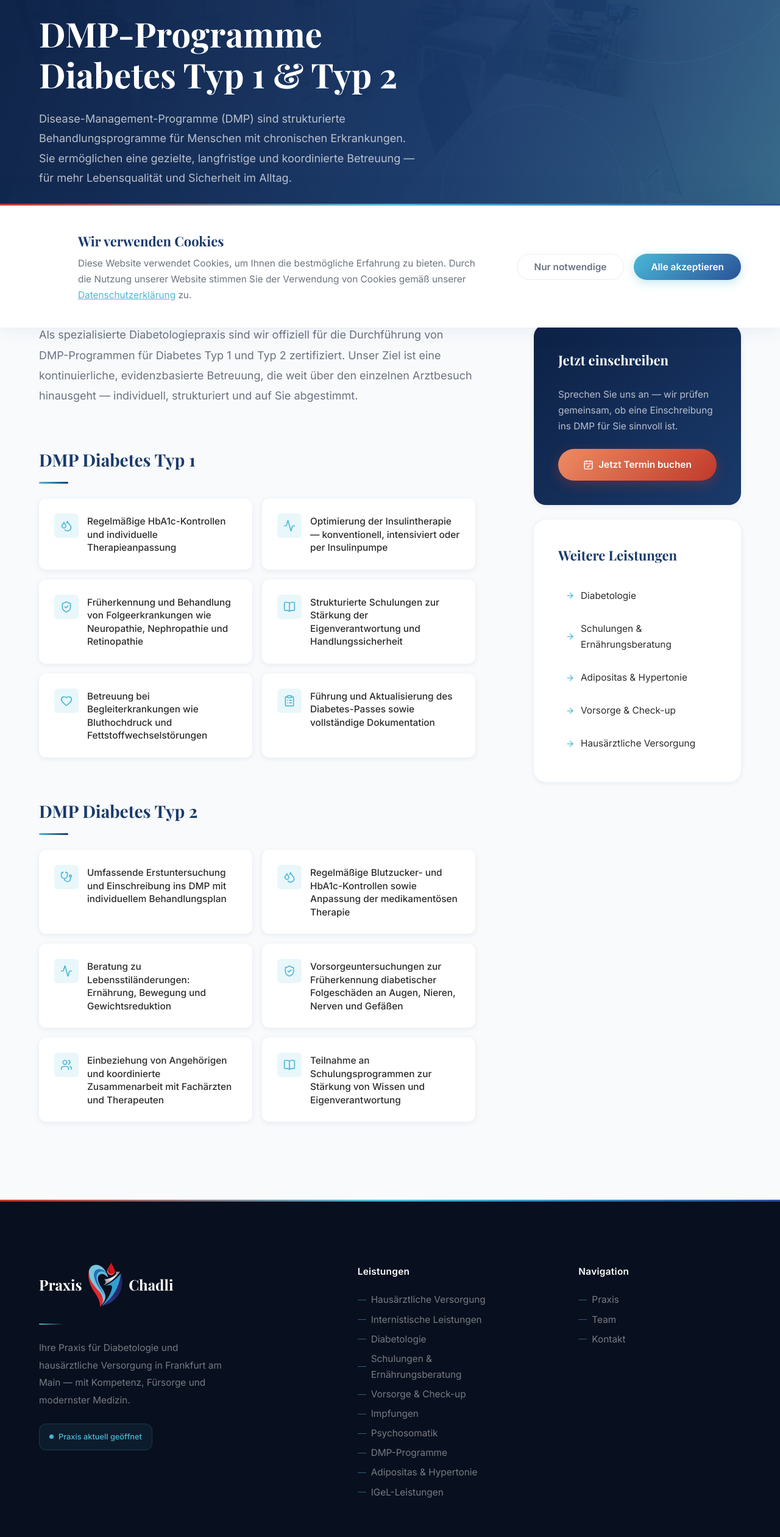
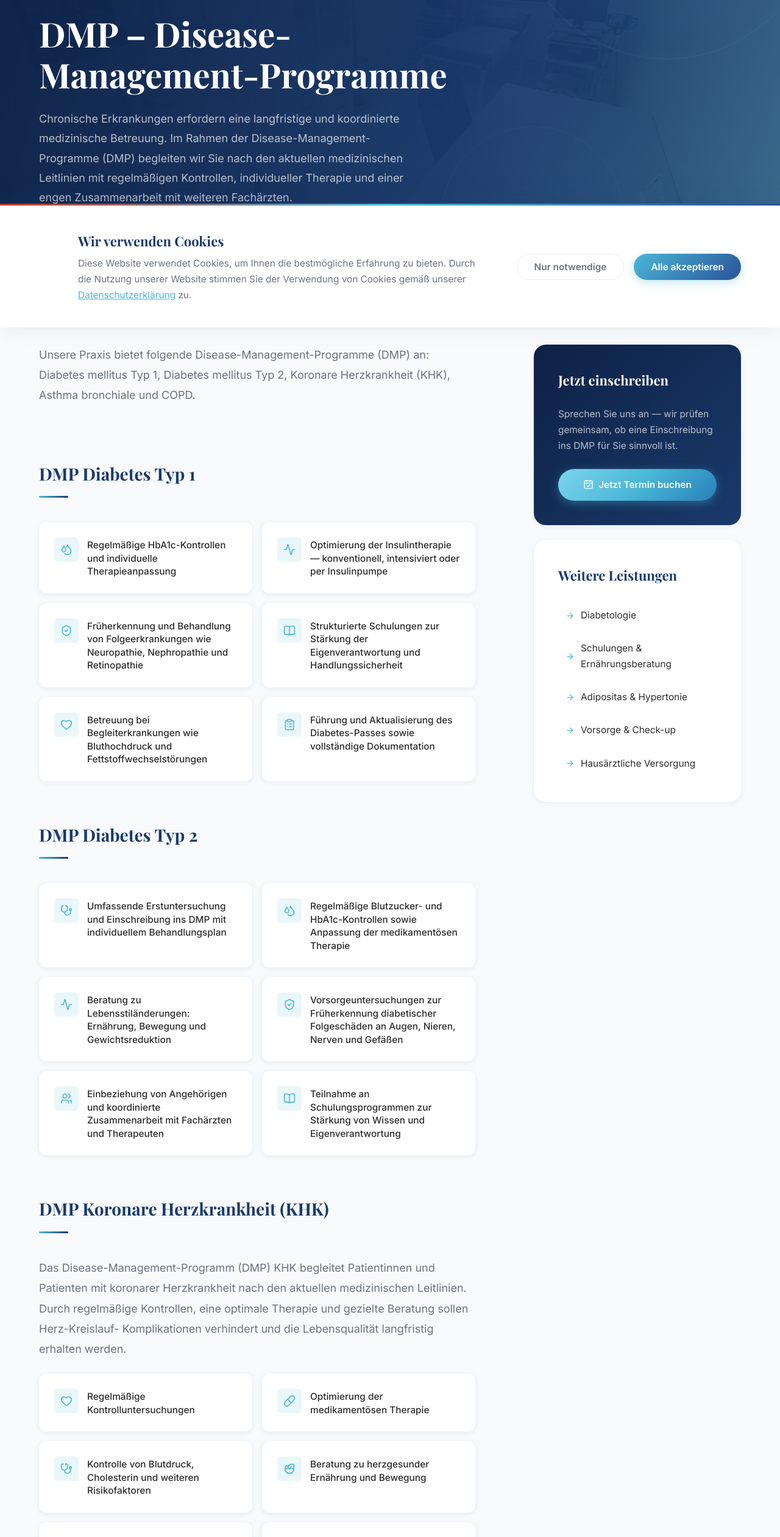
Before and after one commit to Alpy81/doctors-office-demo, a React (Vite) app: page /leistungen/dmp in a window 1280 px wide. Shown: the part 263-2783 px from the top of the page at 61% size. Built offline with nearby package versions, Linux system fonts and the light colour scheme.

Commit message:
update commit

```diff
--- a/src/components/LeistungPage/LeistungPage.css
+++ b/src/components/LeistungPage/LeistungPage.css
@@ -163,6 +163,7 @@
   font-size: var(--fs-base);
   color: var(--color-text-light);
   line-height: 1.85;
+  margin-bottom: var(--space-md);
 }
 
 .leistung-content__section-title {
@@ -170,7 +171,7 @@
   font-size: var(--fs-lg);
   font-weight: 700;
   color: var(--color-primary);
-  margin-bottom: var(--space-md);
+  margin-bottom: var(--space-lg);
   position: relative;
   padding-bottom: var(--space-sm);
 }
@@ -287,7 +288,7 @@
   justify-content: center;
   gap: 8px;
   padding: 13px 20px;
-  background: linear-gradient(135deg, #ed8c63, #c0392b);
+  background: linear-gradient(135deg, #7dd4ed, #4ab8d8, #2980b9);
   color: var(--color-white);
   border-radius: var(--radius-full);
   font-size: var(--fs-sm);
@@ -295,12 +296,12 @@
   text-decoration: none;
   transition: transform var(--transition-fast),
     box-shadow var(--transition-fast);
-  box-shadow: 0 6px 20px rgba(192, 57, 43, 0.35);
+ box-shadow: 0 4px 16px rgba(74, 184, 216, 0.40);
 }
 
 .leistung-sidebar__btn:hover {
   transform: translateY(-2px);
-  box-shadow: 0 10px 26px rgba(192, 57, 43, 0.5);
+   box-shadow: 0 4px 16px rgba(74, 184, 216, 0.40);
 }
 
 .leistung-sidebar__btn--outline {
--- a/src/pages/Leistungen/DMP.tsx
+++ b/src/pages/Leistungen/DMP.tsx
@@ -1,4 +1,4 @@
-import { NavLink } from "react-router-dom";
+import { NavLink } from 'react-router-dom'
 import {
   ClipboardList,
   Heart,
@@ -11,71 +11,68 @@ import {
   ArrowRight,
   ChevronRight,
   Droplets,
-} from "lucide-react";
-import "../../components/LeistungPage/LeistungPage.css";
-import behandlungsraum from "../../assets/images/behandlungsraum2.jpg";
+  Pill,
+  Salad,
+  Wind,
+  TrendingUp,
+  Leaf,
+  Cigarette,
+} from 'lucide-react'
+import '../../components/LeistungPage/LeistungPage.css'
+import behandlungsraum from '../../assets/images/behandlungsraum2.jpg'
 
 const dmpTyp1 = [
-  {
-    icon: <Droplets size={20} />,
-    text: "Regelmäßige HbA1c-Kontrollen und individuelle Therapieanpassung",
-  },
-  {
-    icon: <Activity size={20} />,
-    text: "Optimierung der Insulintherapie — konventionell, intensiviert oder per Insulinpumpe",
-  },
-  {
-    icon: <ShieldCheck size={20} />,
-    text: "Früherkennung und Behandlung von Folgeerkrankungen wie Neuropathie, Nephropathie und Retinopathie",
-  },
-  {
-    icon: <BookOpen size={20} />,
-    text: "Strukturierte Schulungen zur Stärkung der Eigenverantwortung und Handlungssicherheit",
-  },
-  {
-    icon: <Heart size={20} />,
-    text: "Betreuung bei Begleiterkrankungen wie Bluthochdruck und Fettstoffwechselstörungen",
-  },
-  {
-    icon: <ClipboardList size={20} />,
-    text: "Führung und Aktualisierung des Diabetes-Passes sowie vollständige Dokumentation",
-  },
-];
+  { icon: <Droplets size={20} />, text: 'Regelmäßige HbA1c-Kontrollen und individuelle Therapieanpassung' },
+  { icon: <Activity size={20} />, text: 'Optimierung der Insulintherapie — konventionell, intensiviert oder per Insulinpumpe' },
+  { icon: <ShieldCheck size={20} />, text: 'Früherkennung und Behandlung von Folgeerkrankungen wie Neuropathie, Nephropathie und Retinopathie' },
+  { icon: <BookOpen size={20} />, text: 'Strukturierte Schulungen zur Stärkung der Eigenverantwortung und Handlungssicherheit' },
+  { icon: <Heart size={20} />, text: 'Betreuung bei Begleiterkrankungen wie Bluthochdruck und Fettstoffwechselstörungen' },
+  { icon: <ClipboardList size={20} />, text: 'Führung und Aktualisierung des Diabetes-Passes sowie vollständige Dokumentation' },
+]
 
 const dmpTyp2 = [
-  {
-    icon: <Stethoscope size={20} />,
-    text: "Umfassende Erstuntersuchung und Einschreibung ins DMP mit individuellem Behandlungsplan",
-  },
-  {
-    icon: <Droplets size={20} />,
-    text: "Regelmäßige Blutzucker- und HbA1c-Kontrollen sowie Anpassung der medikamentösen Therapie",
-  },
-  {
-    icon: <Activity size={20} />,
-    text: "Beratung zu Lebensstiländerungen: Ernährung, Bewegung und Gewichtsreduktion",
-  },
-  {
-    icon: <ShieldCheck size={20} />,
-    text: "Vorsorgeuntersuchungen zur Früherkennung diabetischer Folgeschäden an Augen, Nieren, Nerven und Gefäßen",
-  },
-  {
-    icon: <Users size={20} />,
-    text: "Einbeziehung von Angehörigen und koordinierte Zusammenarbeit mit Fachärzten und Therapeuten",
-  },
-  {
-    icon: <BookOpen size={20} />,
-    text: "Teilnahme an Schulungsprogrammen zur Stärkung von Wissen und Eigenverantwortung",
-  },
-];
+  { icon: <Stethoscope size={20} />, text: 'Umfassende Erstuntersuchung und Einschreibung ins DMP mit individuellem Behandlungsplan' },
+  { icon: <Droplets size={20} />, text: 'Regelmäßige Blutzucker- und HbA1c-Kontrollen sowie Anpassung der medikamentösen Therapie' },
+  { icon: <Activity size={20} />, text: 'Beratung zu Lebensstiländerungen: Ernährung, Bewegung und Gewichtsreduktion' },
+  { icon: <ShieldCheck size={20} />, text: 'Vorsorgeuntersuchungen zur Früherkennung diabetischer Folgeschäden an Augen, Nieren, Nerven und Gefäßen' },
+  { icon: <Users size={20} />, text: 'Einbeziehung von Angehörigen und koordinierte Zusammenarbeit mit Fachärzten und Therapeuten' },
+  { icon: <BookOpen size={20} />, text: 'Teilnahme an Schulungsprogrammen zur Stärkung von Wissen und Eigenverantwortung' },
+]
+
+const dmpKHK = [
+  { icon: <Heart size={20} />, text: 'Regelmäßige Kontrolluntersuchungen' },
+  { icon: <Pill size={20} />, text: 'Optimierung der medikamentösen Therapie' },
+  { icon: <Stethoscope size={20} />, text: 'Kontrolle von Blutdruck, Cholesterin und weiteren Risikofaktoren' },
+  { icon: <Salad size={20} />, text: 'Beratung zu herzgesunder Ernährung und Bewegung' },
+  { icon: <Users size={20} />, text: 'Enge Zusammenarbeit mit Kardiologen' },
+  { icon: <ClipboardList size={20} />, text: 'Individuelle Betreuung nach aktuellen medizinischen Leitlinien' },
+]
+
+const dmpAsthma = [
+  { icon: <Wind size={20} />, text: 'Regelmäßige Verlaufskontrollen' },
+  { icon: <Activity size={20} />, text: 'Optimierung der Inhalationstherapie' },
+  { icon: <BookOpen size={20} />, text: 'Schulung der richtigen Inhalationstechnik' },
+  { icon: <TrendingUp size={20} />, text: 'Regelmäßige Lungenfunktionsuntersuchungen' },
+  { icon: <Leaf size={20} />, text: 'Vermeidung von Asthma-Auslösern' },
+  { icon: <ClipboardList size={20} />, text: 'Individuelle Betreuung nach aktuellen medizinischen Leitlinien' },
+]
+
+const dmpCOPD = [
+  { icon: <Wind size={20} />, text: 'Regelmäßige Verlaufskontrollen und Lungenfunktionsuntersuchungen' },
+  { icon: <Activity size={20} />, text: 'Optimierung der medikamentösen Therapie und Inhalationstechnik' },
+  { icon: <Cigarette size={20} />, text: 'Unterstützung bei der Raucherentwöhnung' },
+  { icon: <TrendingUp size={20} />, text: 'Förderung regelmäßiger Bewegung und körperlicher Aktivität' },
+  { icon: <ShieldCheck size={20} />, text: 'Vorbeugung von Exazerbationen und Krankenhausaufenthalten' },
+  { icon: <ClipboardList size={20} />, text: 'Individuelle Betreuung nach aktuellen medizinischen Leitlinien' },
+]
 
 const weitereLeistungen = [
-  { label: "Diabetologie", path: "/leistungen/diabetologie" },
-  { label: "Schulungen & Ernährungsberatung", path: "/leistungen/schulungen" },
-  { label: "Adipositas & Hypertonie", path: "/leistungen/adipositas" },
-  { label: "Vorsorge & Check-up", path: "/leistungen/vorsorge" },
-  { label: "Hausärztliche Versorgung", path: "/leistungen/hausaerztlich" },
-];
+  { label: 'Diabetologie',                     path: '/leistungen/diabetologie' },
+  { label: 'Schulungen & Ernährungsberatung',  path: '/leistungen/schulungen-diabetes' },
+  { label: 'Adipositas & Hypertonie',           path: '/leistungen/adipositas' },
+  { label: 'Vorsorge & Check-up',               path: '/leistungen/vorsorge' },
+  { label: 'Hausärztliche Versorgung',          path: '/leistungen/hausaerztlich' },
+]
 
 export default function DMP() {
   return (
@@ -103,15 +100,14 @@ export default function DMP() {
             Strukturierte Behandlung & Langzeitbetreuung
           </div>
           <h1 className="leistung-hero__title">
-            DMP-Programme
-            <br />
-            Diabetes Typ 1 & Typ 2
+            DMP – Disease-Management-Programme
           </h1>
           <p className="leistung-hero__subtitle">
-            Disease-Management-Programme (DMP) sind strukturierte
-            Behandlungsprogramme für Menschen mit chronischen Erkrankungen. Sie
-            ermöglichen eine gezielte, langfristige und koordinierte Betreuung —
-            für mehr Lebensqualität und Sicherheit im Alltag.
+            Chronische Erkrankungen erfordern eine langfristige und koordinierte
+            medizinische Betreuung. Im Rahmen der Disease-Management-Programme (DMP)
+            begleiten wir Sie nach den aktuellen medizinischen Leitlinien mit
+            regelmäßigen Kontrollen, individueller Therapie und einer engen
+            Zusammenarbeit mit weiteren Fachärzten.
           </p>
         </div>
       </section>
@@ -120,15 +116,13 @@ export default function DMP() {
       <section className="leistung-main">
         <div className="container">
           <div className="leistung-main__inner">
+
             {/* Content */}
             <div className="leistung-content">
               <p className="leistung-content__intro">
-                Als spezialisierte Diabetologiepraxis sind wir offiziell für die
-                Durchführung von DMP-Programmen für Diabetes Typ 1 und Typ 2
-                zertifiziert. Unser Ziel ist eine kontinuierliche,
-                evidenzbasierte Betreuung, die weit über den einzelnen
-                Arztbesuch hinausgeht — individuell, strukturiert und auf Sie
-                abgestimmt.
+                Unsere Praxis bietet folgende Disease-Management-Programme (DMP) an: <br />
+                Diabetes mellitus Typ 1, Diabetes mellitus Typ 2, Koronare Herzkrankheit (KHK), <br />
+                Asthma bronchiale und COPD.
               </p>
 
               {/* DMP Typ 1 */}
@@ -160,16 +154,86 @@ export default function DMP() {
                   ))}
                 </div>
               </div>
+
+              {/* DMP KHK */}
+              <div>
+                <h2 className="leistung-content__section-title">
+                  DMP Koronare Herzkrankheit (KHK)
+                </h2>
+                <p className="leistung-content__intro">
+                  Das Disease-Management-Programm (DMP) KHK begleitet Patientinnen
+                  und Patienten mit koronarer Herzkrankheit nach den aktuellen
+                  medizinischen Leitlinien. Durch regelmäßige Kontrollen, eine
+                  optimale Therapie und gezielte Beratung sollen Herz-Kreislauf-
+                  Komplikationen verhindert und die Lebensqualität langfristig
+                  erhalten werden.
+                </p>
+                <div className="leistung-list">
+                  {dmpKHK.map((item, i) => (
+                    <div className="leistung-list__item" key={i}>
+                      <div className="leistung-list__icon">{item.icon}</div>
+                      <span className="leistung-list__text">{item.text}</span>
+                    </div>
+                  ))}
+                </div>
+              </div>
+
+              {/* DMP Asthma */}
+              <div>
+                <h2 className="leistung-content__section-title">
+                  DMP Asthma bronchiale
+                </h2>
+                <p className="leistung-content__intro">
+                  Das Disease-Management-Programm (DMP) Asthma bronchiale
+                  unterstützt Menschen mit chronischem Asthma durch eine
+                  leitliniengerechte, langfristige und individuell abgestimmte
+                  Betreuung. Ziel ist es, Beschwerden zu reduzieren, die
+                  Lungenfunktion zu erhalten und die Lebensqualität nachhaltig
+                  zu verbessern.
+                </p>
+                <div className="leistung-list">
+                  {dmpAsthma.map((item, i) => (
+                    <div className="leistung-list__item" key={i}>
+                      <div className="leistung-list__icon">{item.icon}</div>
+                      <span className="leistung-list__text">{item.text}</span>
+                    </div>
+                  ))}
+                </div>
+              </div>
+
+              {/* DMP COPD */}
+              <div>
+                <h2 className="leistung-content__section-title">
+                  DMP COPD
+                </h2>
+                <p className="leistung-content__intro">
+                  Das Disease-Management-Programm (DMP) COPD begleitet
+                  Patientinnen und Patienten mit einer chronisch obstruktiven
+                  Lungenerkrankung nach den aktuellen medizinischen Leitlinien.
+                  Ziel ist es, Beschwerden zu lindern, Exazerbationen vorzubeugen,
+                  die Lungenfunktion möglichst lange zu erhalten und Ihre
+                  Lebensqualität nachhaltig zu verbessern.
+                </p>
+                <div className="leistung-list">
+                  {dmpCOPD.map((item, i) => (
+                    <div className="leistung-list__item" key={i}>
+                      <div className="leistung-list__icon">{item.icon}</div>
+                      <span className="leistung-list__text">{item.text}</span>
+                    </div>
+                  ))}
+                </div>
+              </div>
             </div>
 
             {/* Sidebar */}
             <aside className="leistung-sidebar">
+
               {/* CTA Card */}
               <div className="leistung-sidebar__card leistung-sidebar__card--cta">
                 <h3 className="leistung-sidebar__title">Jetzt einschreiben</h3>
                 <p className="leistung-sidebar__text">
-                  Sprechen Sie uns an — wir prüfen gemeinsam, ob eine
-                  Einschreibung ins DMP für Sie sinnvoll ist.
+                  Sprechen Sie uns an — wir prüfen gemeinsam, ob eine Einschreibung
+                  ins DMP für Sie sinnvoll ist.
                 </p>
                 <NavLink to="/kontakt" className="leistung-sidebar__btn">
                   <CalendarCheck size={17} />
@@ -182,20 +246,18 @@ export default function DMP() {
                 <h3 className="leistung-sidebar__title">Weitere Leistungen</h3>
                 <div className="leistung-sidebar__links">
                   {weitereLeistungen.map((item) => (
-                    <NavLink
-                      key={item.path}
-                      to={item.path}
-                      className="leistung-sidebar__link">
+                    <NavLink key={item.path} to={item.path} className="leistung-sidebar__link">
                       <ArrowRight size={15} />
                       {item.label}
                     </NavLink>
                   ))}
                 </div>
               </div>
+
             </aside>
           </div>
         </div>
       </section>
     </>
-  );
+  )
 }
--- a/src/pages/Vita/Vita.css
+++ b/src/pages/Vita/Vita.css
@@ -143,7 +143,6 @@
   justify-content: center;
   gap: 6px;
   width: 100%;
-  margin-inline: auto;
   padding: 6px 16px;
   background: rgba(74, 184, 216, 0.12);
   border: 1px solid rgba(74, 184, 216, 0.30);
```
